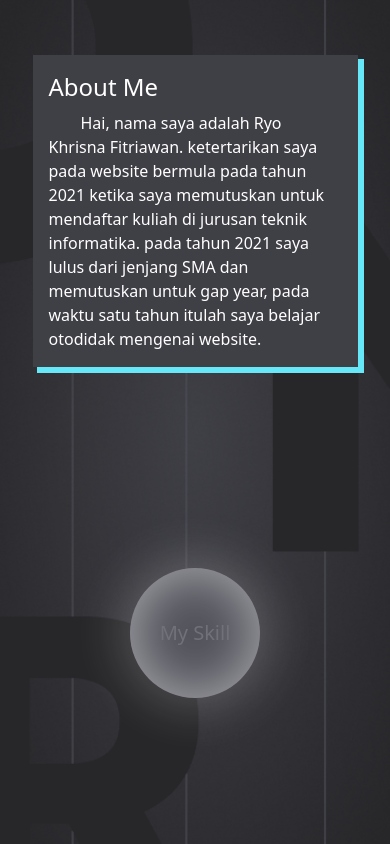
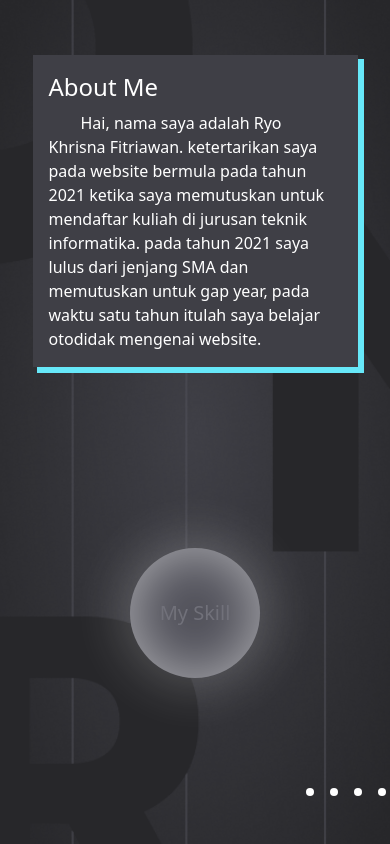
Before and after one commit to ryokf/ryokf-landing-page-v5, a React (Vite) app: page /about in a window 390 px wide. Built offline with nearby package versions, Linux system fonts and the light colour scheme.

Commit message:
fix: bug

```diff
--- a/src/pages/About.jsx
+++ b/src/pages/About.jsx
@@ -58,6 +58,8 @@ const About = () => {
         }, mySkillText: {
             fontSize: width / 40,
             top: width / 12
+        }, skillPosition: {
+            bottom: width / height * 1000 / 2
         }
     }
 
@@ -117,7 +119,7 @@ const About = () => {
             >
                 {<AboutBox addClass={'w-10/12'} />}
 
-                <div className="absolute bottom-1/4 md:bottom-1/3 w-full min-h-max flex justify-center items-center bg-red-100">
+                <div style={style.skillPosition} className="absolute w-full min-h-max flex justify-center items-center bg-red-100">
                     {<MainCircle
                         style={style}
                     position={'absolute z-10'} onClick={() => {
@@ -126,8 +128,13 @@ const About = () => {
                         isStart={isStart}
                         child={(<h1 className={` ${isStart ? 'opacity-0' : 'opacity-100'} transition-all duration-700 text-xl font-medium text-zinc-500`}>My Skill</h1>)}
                     />}
-                    <img src={skillCirclePotrait} width={width / 1.5} className={`${isStart ? 'rotate-0 opacity-100' : 'rotate-180 opacity-0'} absolute  transition-all duration-700 `} alt="" />
+                    <img src={skillCirclePotrait} width={width / 1.8} className={`${isStart ? 'rotate-0 opacity-100' : 'rotate-180 opacity-0'} absolute  transition-all duration-700 `} alt="" />
                 </div>
+                <PageIndicators addClass={'-rotate-90 bottom-0 right-1/2'} screen={width > height}/>
+
+{/* <button className="-rotate-90 absolute bottom-12 right-1/4 text-white" onClick={() => navigate('/about')}>
+  <Arrow/>
+</button> */}
             </div>
 
         )
```
